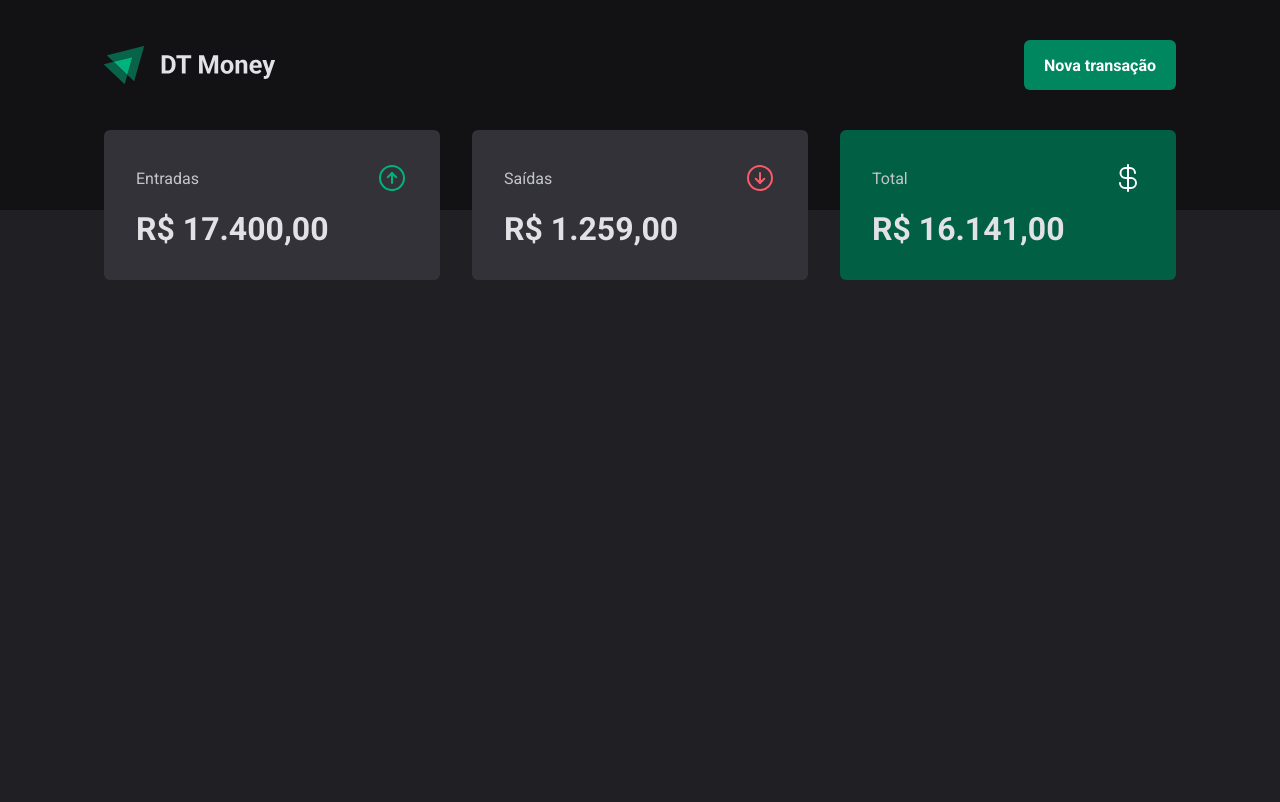
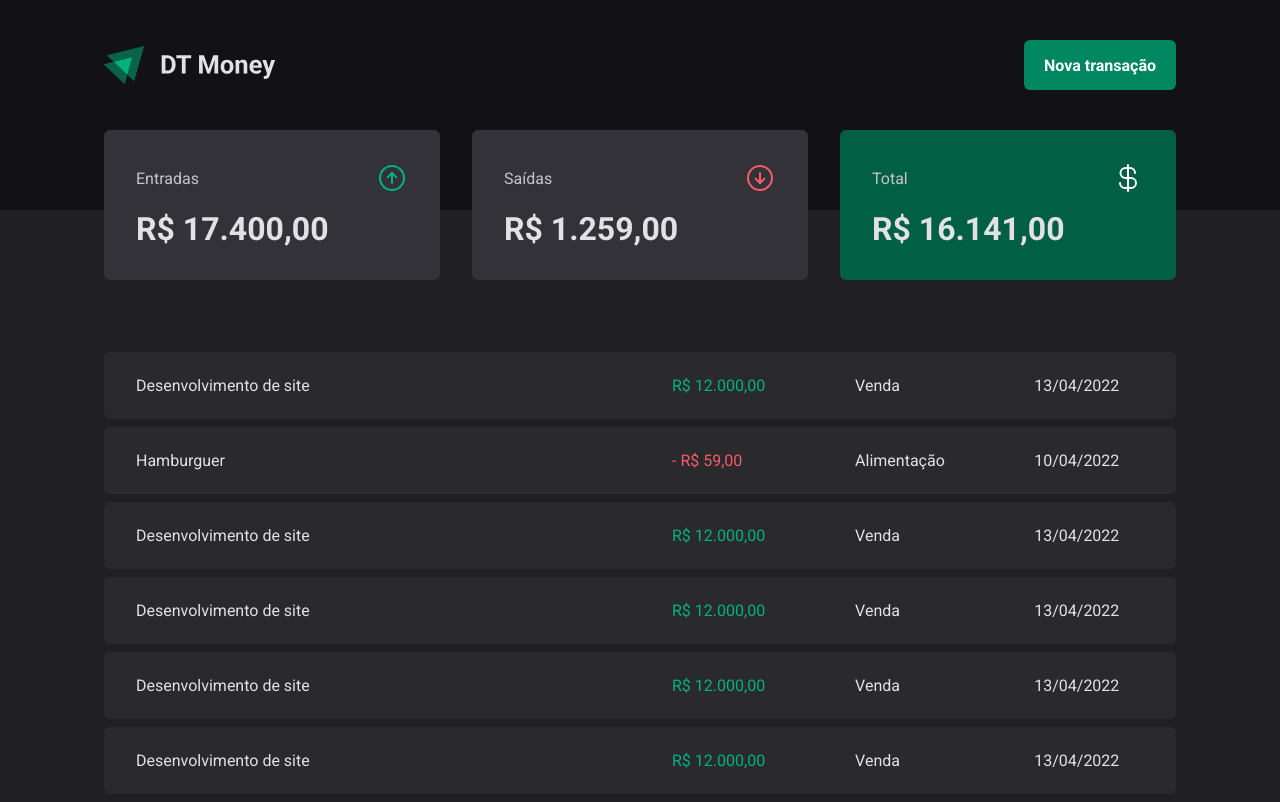
Before and after one commit to BrunoCaputo/dt-money, a React (Vite) app: page / in a window 1280 px wide. Built offline with nearby package versions, Linux system fonts and the light colour scheme.

Commit message:
feat: Transactions table

```diff
--- a/src/pages/Transactions/index.tsx
+++ b/src/pages/Transactions/index.tsx
@@ -1,11 +1,86 @@
 import { Header } from "../../components/Header";
 import { Summary } from "../../components/Summary";
+import {
+  PriceHightlight,
+  TransactionsContainer,
+  TransactionsTable,
+} from "./styles";
 
 export function Transactions() {
   return (
     <div>
       <Header />
       <Summary />
+
+      <TransactionsContainer>
+        <TransactionsTable>
+          <tbody>
+            <tr>
+              <td width="50%">Desenvolvimento de site</td>
+              <td>
+                <PriceHightlight $variant="income">
+                  R$ 12.000,00
+                </PriceHightlight>
+              </td>
+              <td>Venda</td>
+              <td>13/04/2022</td>
+            </tr>
+
+            <tr>
+              <td width="50%">Hamburguer</td>
+              <td>
+                <PriceHightlight $variant="outcome">- R$ 59,00</PriceHightlight>
+              </td>
+              <td>Alimentação</td>
+              <td>10/04/2022</td>
+            </tr>
+
+            <tr>
+              <td width="50%">Desenvolvimento de site</td>
+              <td>
+                <PriceHightlight $variant="income">
+                  R$ 12.000,00
+                </PriceHightlight>
+              </td>
+              <td>Venda</td>
+              <td>13/04/2022</td>
+            </tr>
+
+            <tr>
+              <td width="50%">Desenvolvimento de site</td>
+              <td>
+                <PriceHightlight $variant="income">
+                  R$ 12.000,00
+                </PriceHightlight>
+              </td>
+              <td>Venda</td>
+              <td>13/04/2022</td>
+            </tr>
+
+            <tr>
+              <td width="50%">Desenvolvimento de site</td>
+              <td>
+                <PriceHightlight $variant="income">
+                  R$ 12.000,00
+                </PriceHightlight>
+              </td>
+              <td>Venda</td>
+              <td>13/04/2022</td>
+            </tr>
+
+            <tr>
+              <td width="50%">Desenvolvimento de site</td>
+              <td>
+                <PriceHightlight $variant="income">
+                  R$ 12.000,00
+                </PriceHightlight>
+              </td>
+              <td>Venda</td>
+              <td>13/04/2022</td>
+            </tr>
+          </tbody>
+        </TransactionsTable>
+      </TransactionsContainer>
     </div>
   );
 }
--- a/src/pages/Transactions/styles.ts
+++ b/src/pages/Transactions/styles.ts
@@ -0,0 +1,42 @@
+import styled from "styled-components";
+
+const TransactionsContainer = styled.main`
+  width: 100%;
+  max-width: 1120px;
+  margin: 4rem auto 0;
+  padding-inline: 1.5rem;
+`;
+
+const TransactionsTable = styled.table`
+  width: 100%;
+  border-collapse: separate;
+  border-spacing: 0 0.5rem;
+
+  /* margin-top: 1.5rem; */
+
+  td {
+    padding: 1.5rem 2rem;
+    background: ${({ theme }) => theme["gray-700"]};
+
+    &:first-child {
+      border-top-left-radius: 6px;
+      border-bottom-left-radius: 6px;
+    }
+
+    &:last-child {
+      border-top-right-radius: 6px;
+      border-bottom-right-radius: 6px;
+    }
+  }
+`;
+
+interface PriceHightlightProps {
+  $variant: "income" | "outcome";
+}
+
+const PriceHightlight = styled.span<PriceHightlightProps>`
+  color: ${({ $variant, theme }) =>
+    $variant === "income" ? theme["green-300"] : theme["red-300"]};
+`;
+
+export { PriceHightlight, TransactionsContainer, TransactionsTable };
```
